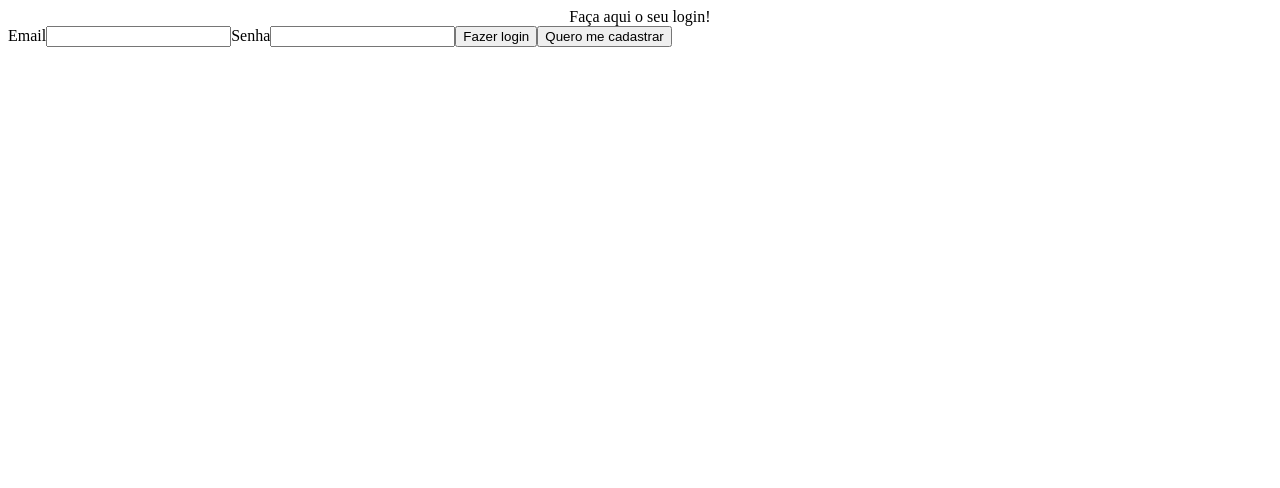
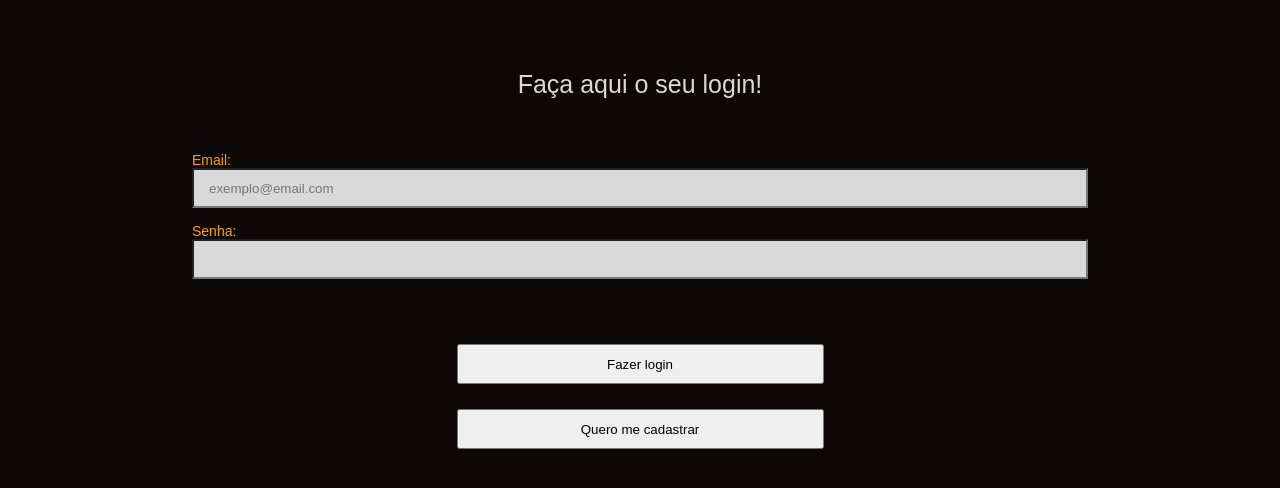
Before and after one commit to lucasliberato9/ponto-eletronico, a React (Vite) app: page /login in a window 1280 px wide. Shown: the top 488 px of the page. Built offline with nearby package versions, Linux system fonts and the light colour scheme.

Commit message:
página Login organizada

```diff
--- a/src/Pages/Login/Login.jsx
+++ b/src/Pages/Login/Login.jsx
@@ -1,22 +1,28 @@
-import { Titulo, Form } from "./Styles";
+import { Container, Titulo, Form, Label, Input, DivButton, Button } from "./Styles";
 
 function Login() {
 
   return (
 
-    <div>
+    <Container>
       <Titulo>
         Faça aqui o seu login!
       </Titulo>
       <Form>
-        Email
-        <input></input>
-        Senha
-        <input></input>
-        <button>Fazer login</button>
-        <button>Quero me cadastrar</button>
+        <div>
+          <Label> Email: </Label>
+          <Input placeholder= "exemplo@email.com"></Input>
+        </div>
+        <div>
+          <Label> Senha: </Label>
+          <Input></Input>
+        </div>
       </Form>
-    </div>
+      <DivButton>
+        <Button> Fazer login </Button>
+        <Button> Quero me cadastrar </Button>
+      </DivButton>
+    </Container>
 
   )
 
--- a/src/Pages/Login/Styles.js
+++ b/src/Pages/Login/Styles.js
@@ -1,8 +1,48 @@
 import styled from "styled-components";
+
+export const Container = styled.div`
+    display: flex;
+    flex-direction: column;
+    align-items: center;
+    margin-top: 70px;
+`
 
 export const Titulo = styled.div`
     text-align: center;
+    font-size: 25px;
+    height: 82px;
 `
 export const Form = styled.div`
+    display: flex;
+    flex-direction: column;
+    width: 70%;
+    justify-content: center;
 
+    div {
+        margin-bottom: 15px;
+    }
 `
+
+export const Label = styled.p`
+    color: #FFA000;
+`
+
+export const Input = styled.input`
+    width: 100%;
+    height: 40px;
+    background: #D9D9D9;
+    padding-left: 15px;
+`
+
+export const DivButton = styled.div`
+    display: flex;
+    width: auto;
+    flex-direction: column;
+    gap: 25px;
+    margin-top: 50px;
+`
+
+export const Button = styled.button`
+    width: 367px;
+    height: 40px;
+`
--- a/src/main.jsx
+++ b/src/main.jsx
@@ -1,9 +1,11 @@
 import React from 'react'
 import ReactDOM from 'react-dom/client'
 import Routes from "./routes"
+import GlobalStyles from './styles/GlobalStyles'
 
 ReactDOM.createRoot(document.getElementById('root')).render(
   <React.StrictMode>
     <Routes />
+    <GlobalStyles />
   </React.StrictMode>,
 )
--- /dev/null
+++ b/src/styles/GlobalStyles.js
@@ -0,0 +1,36 @@
+import { createGlobalStyle } from "styled-components";
+
+const GlobalStyles = createGlobalStyle`
+    * {
+        margin: 0;
+        padding: 0;
+        outline: 0;
+        box-sizing: border-box;
+    }
+    html {
+        font-size: 62.5%;
+    }
+    body {
+        font-family: Montserrat, sans-serif;
+        font-size: 1.4rem;
+
+        background: #0E0707;
+        color: #D9D9D9;
+
+        text-rendering: optimizeLegibility;
+        -webkit-font-smoothing: antialiased;
+    }
+    html,
+    body,
+    #root {
+        height: 100%;
+    }
+    html {
+        scroll-behavior: smooth;
+        @media (prefers-reduced-motion: reduce) {
+            scroll-behavior:auto;
+        }
+    }
+`;
+
+export default GlobalStyles;
```
